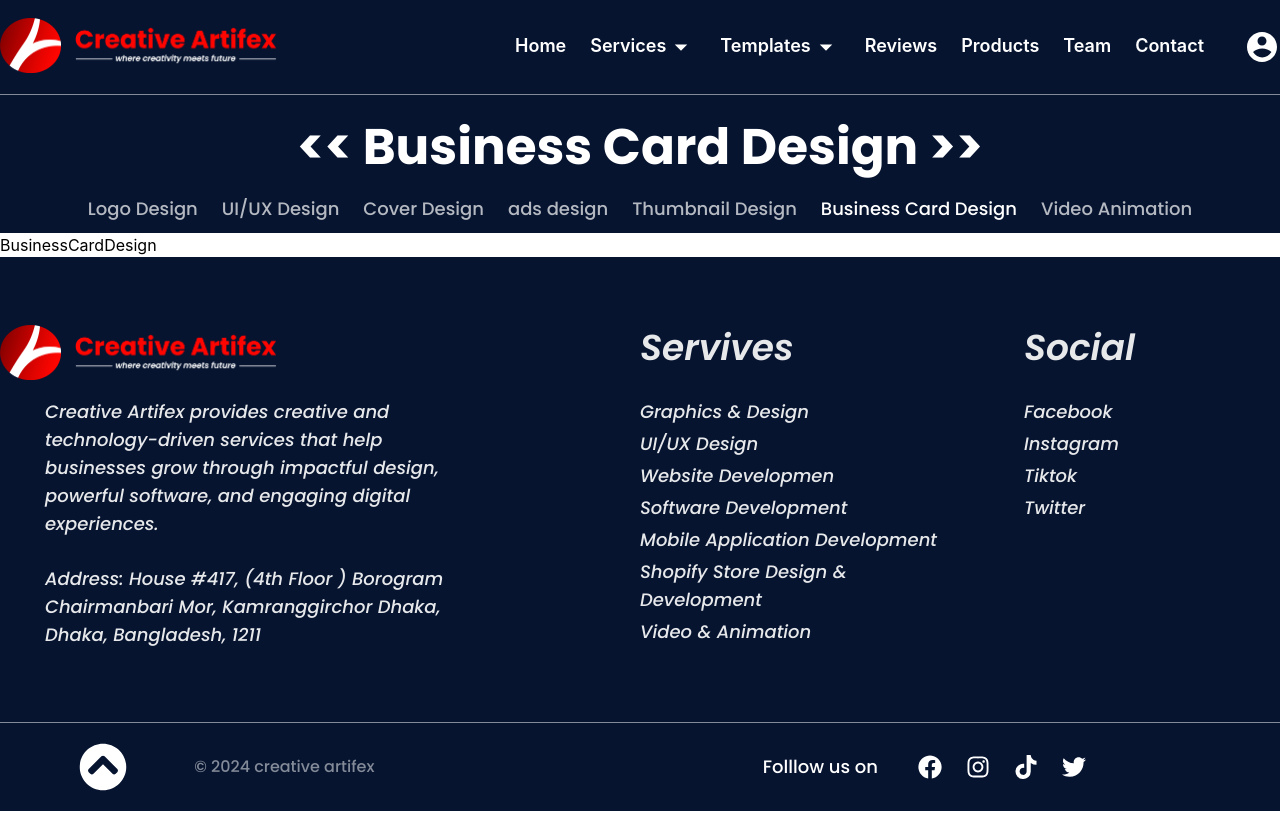
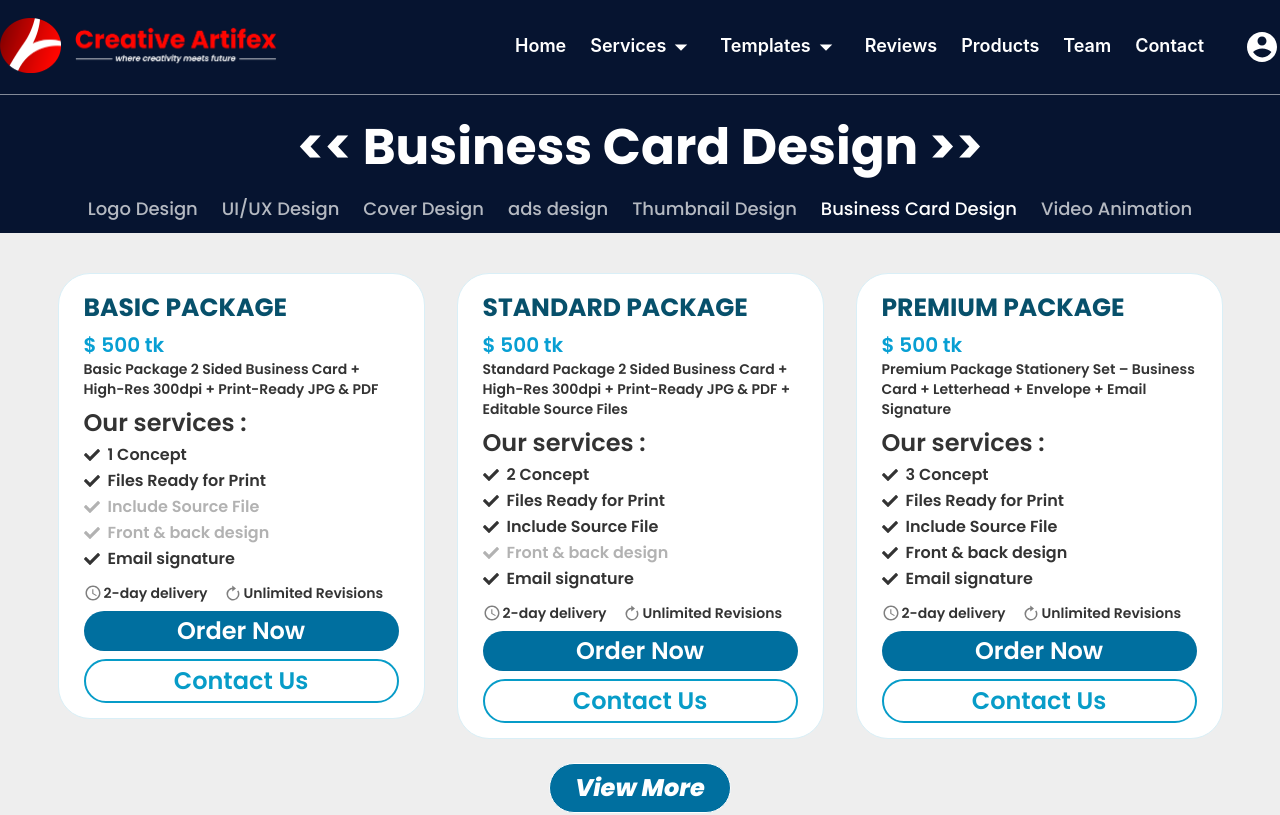
Before and after one commit to mdshavoahmadejoydev/Creative-Artifex, a React (Vite) app: page /services/graphic-multimedia/business-card-design in a window 1280 px wide. Shown: the top 815 px of the page. Built offline with nearby package versions, Linux system fonts and the light colour scheme.

Commit message:
graphic and multimedia all pages

```diff
--- a/src/components/PackageItemCard.jsx
+++ b/src/components/PackageItemCard.jsx
@@ -5,13 +5,16 @@ import { MdAccessTime } from "react-icons/md";
 import { BiRevision } from 'react-icons/bi';
 
 
-const PackageItemCard = ({packagename,pricemoney,provide1,provide2, provide3, provide4, provide5, provide6, provide7,provide8, notprovide1, notprovide2, notprovide3, notprovide4, notprovide5, notprovide6, notprovide7, notprovide8, time}) => {
+const PackageItemCard = ({packagename,pricemoney,provide1,provide2, provide3, provide4, provide5, provide6, provide7,provide8, notprovide1, notprovide2, notprovide3, notprovide4, notprovide5, notprovide6, notprovide7, notprovide8, time,aboutPackage}) => {
   return (
     <div className="w-91.75 bg-white px-6.25 py-15 rounded-4xl font-poppins border border-D9EFF7 hover:shadow-[0px_2px_10px_2px_rgba(0,0,0,0.3)] duration-200">
       <h5 className="font-bold text-25 text-07506B">{packagename}</h5>
       <p className="font-semibold text-xl text-079FD3 mt-1 -mb-2">
         $ {pricemoney}
       </p>
+
+      <p className='font-poppins font-semibold text-sm text-black/80 my-2'>{aboutPackage}</p>
+
       <p className="font-semibold text-2xl text-black/80">Our services :</p>
 
       <Flex
--- a/src/pages/AdsDesign.jsx
+++ b/src/pages/AdsDesign.jsx
@@ -1,9 +1,58 @@
-import React from 'react'
+import React from "react";
+import Container from "../components/Container";
+import Flex from "../components/Flex";
+import PackageItemCard from "../components/PackageItemCard";
+import Schedule from "../components/Schedule";
 
 const AdsDesign = () => {
   return (
-    <div>AdsDesign</div>
-  )
-}
+    <div className="bg-EEEEEE py-10">
+      <Container>
+        <Flex className={`justify-center items-start gap-8`}>
+          <PackageItemCard
+            packagename="BASIC PACKAGE"
+            pricemoney="500 tk"
+            aboutPackage={`ESSENTIAL PACK 5 Static Post Templates for your Social Media ✅ Unique & Editable Designs in Canva`}
+            provide1="Feed template"
+            provide2="Include source file"
+            provide3="5 posts"
+            notprovide2={true}
+            notprovide3={true}
+            time={`2`}
+          />
 
-export default AdsDesign
+          <PackageItemCard
+            packagename="STANDARD PACKAGE"
+            pricemoney="500 tk"
+            aboutPackage={`GROWTH PACK 10 Premium Static Post Templates for your Social Media ✅ Unique Designs in Canva`}
+            provide1="Feed template"
+            provide2="Include source file"
+            provide3="10 posts"
+            notprovide3={true}
+            time={`2`}
+          />
+
+          <PackageItemCard
+            packagename="PREMIUM PACKAGE"
+            pricemoney="500 tk"
+            aboutPackage={`30 POST POWER PACKAGE ⚡️ 30 Premium Static Post Templates for your Social Media ✅ Knock me to discuss about it`}
+            provide1="Feed template"
+            provide2="Include source file"
+            provide3="13 posts"
+            time={`2`}
+          />
+        </Flex>
+
+        <Flex className={`justify-center`}>
+          <Schedule
+            text={`View More`}
+            hover={true}
+            className={`bg-006F9F! hover:bg-07506B! duration-200 mt-6`}
+          />
+        </Flex>
+      </Container>
+    </div>
+  );
+};
+
+export default AdsDesign;
--- a/src/pages/BusinessCardDesign.jsx
+++ b/src/pages/BusinessCardDesign.jsx
@@ -1,8 +1,63 @@
-import React from 'react'
+import React from "react";
+import Container from "../components/Container";
+import Flex from "../components/Flex";
+import PackageItemCard from "../components/PackageItemCard";
+import Schedule from "../components/Schedule";
 
 const BusinessCardDesign = () => {
   return (
-    <div>BusinessCardDesign</div>
+    <div className="bg-EEEEEE py-10">
+      <Container>
+        <Flex className={`justify-center items-start gap-8`}>
+          <PackageItemCard
+            packagename="BASIC PACKAGE"
+            pricemoney="500 tk"
+            aboutPackage={`Basic Package 2 Sided Business Card + High-Res 300dpi + Print-Ready JPG & PDF`}
+            provide1="1 Concept"
+            provide2="Files Ready for Print"
+            provide3="Include Source File"
+            provide4="Front & back design"
+            provide5="Email signature"
+            notprovide3={true}
+            notprovide4={true}
+            time={`2`}
+          />
+
+          <PackageItemCard
+            packagename="STANDARD PACKAGE"
+            pricemoney="500 tk"
+            aboutPackage={`Standard Package 2 Sided Business Card + High-Res 300dpi + Print-Ready JPG & PDF + Editable Source Files`}
+            provide1="2 Concept"
+            provide2="Files Ready for Print"
+            provide3="Include Source File"
+            provide4="Front & back design"
+            provide5="Email signature"
+            notprovide4={true}
+            time={`2`}
+          />
+
+          <PackageItemCard
+            packagename="PREMIUM PACKAGE"
+            pricemoney="500 tk"
+            aboutPackage={`Premium Package Stationery Set – Business Card + Letterhead + Envelope + Email Signature`}
+            provide1="3 Concept"
+            provide2="Files Ready for Print"
+            provide3="Include Source File"
+            provide4="Front & back design"
+            provide5="Email signature"
+            time={`2`}
+          />
+        </Flex>
+
+        <Flex className={`justify-center`}>
+          <Schedule
+            text={`View More`}
+            hover={true}
+            className={`bg-006F9F! hover:bg-07506B! duration-200 mt-6`}
+          />
+        </Flex>
+      </Container>
+    </div>
   )
 }
 
--- a/src/pages/CoverDesign.jsx
+++ b/src/pages/CoverDesign.jsx
@@ -1,8 +1,51 @@
 import React from 'react'
+import Container from '../components/Container'
+import Flex from '../components/Flex'
+import PackageItemCard from '../components/PackageItemCard'
 
 const CoverDesign = () => {
   return (
-    <div>CoverDesign</div>
+    <div className="bg-EEEEEE py-10">
+      <Container>
+        <Flex className={`justify-center items-start gap-8`}>
+
+            <PackageItemCard
+              packagename="BASIC PACKAGE"
+              pricemoney="500 tk"
+              aboutPackage={`Launch Ready Header One clean header or banner design for a platform of your choice`}
+              provide1="1 Asset"
+              provide2="Matching profile picture"
+              provide3="Include source file"
+              notprovide2={true}
+              notprovide3={true}
+              time={`2`}
+            />
+
+            <PackageItemCard
+              packagename="STANDARD PACKAGE"
+              pricemoney="500 tk"
+              aboutPackage={`Social Profile Sync Kit Header/banner + profile photo + mobile friendly optimization for 2 platforms`}
+              provide1="4 Asset"
+              provide2="Matching profile picture"
+              provide3="Include source file"
+              notprovide3={true}
+              time={`2`}
+            />
+
+            <PackageItemCard
+              packagename="PREMIUM PACKAGE"
+              pricemoney="500 tk"
+              aboutPackage={`Full Brand Presence Headers/Banners, profile images, and post templates for up to 4 platforms`}
+              provide1="9 Asset"
+              provide2="Matching profile picture"
+              provide3="Include source file"
+              time={`2`}
+            />
+
+
+          </Flex>
+      </Container>
+    </div>
   )
 }
 
--- a/src/pages/LogoDesign.jsx
+++ b/src/pages/LogoDesign.jsx
@@ -14,7 +14,7 @@ const LogoDesign = () => {
     <div className="bg-EEEEEE py-10">
       <Container>
 
-        <Flex className={`justify-center gap-8`}>
+        <Flex className={`justify-center items-start gap-8`}>
           <PackageItemCard
             packagename="BASIC PACKAGE"
             pricemoney="500 tk"
--- a/src/pages/ThumbnailDesign.jsx
+++ b/src/pages/ThumbnailDesign.jsx
@@ -1,9 +1,61 @@
-import React from 'react'
+import React from "react";
+import Container from "../components/Container";
+import Flex from "../components/Flex";
+import PackageItemCard from "../components/PackageItemCard";
+import Schedule from "../components/Schedule";
 
 const ThumbnailDesign = () => {
   return (
-    <div>ThumbnailDesign</div>
-  )
-}
+    <div className="bg-EEEEEE py-10">
+      <Container>
+        <Flex className={`justify-center items-start gap-8`}>
+          <PackageItemCard
+            packagename="BASIC PACKAGE"
+            pricemoney="500 tk"
+            aboutPackage={`x1 Professional thumbnail within 24hrs`}
+            provide1="1 thumbnail"
+            provide2="Image sourcing"
+            provide3="Custom designed images"
+            provide4="Include source file"
+            notprovide3={true}
+            notprovide4={true}
+            time={`2`}
+          />
 
-export default ThumbnailDesign
+          <PackageItemCard
+            packagename="STANDARD PACKAGE"
+            pricemoney="500 tk"
+            aboutPackage={`x1 ULTRA thumbnail with bold visuals and high-converting design`}
+            provide1="7 thumbnail"
+            provide2="Image sourcing"
+            provide3="Custom designed images"
+            provide4="Include source file"
+            notprovide4={true}
+            time={`2`}
+          />
+
+          <PackageItemCard
+            packagename="PREMIUM PACKAGE"
+            pricemoney="500 tk"
+            aboutPackage={`x10 Ultra Thumbnails - Bundle Deal`}
+            provide1="10 thumbnail"
+            provide2="Image sourcing"
+            provide3="Custom designed images"
+            provide4="Include source file"
+            time={`2`}
+          />
+        </Flex>
+
+        <Flex className={`justify-center`}>
+          <Schedule
+            text={`View More`}
+            hover={true}
+            className={`bg-006F9F! hover:bg-07506B! duration-200 mt-6`}
+          />
+        </Flex>
+      </Container>
+    </div>
+  );
+};
+
+export default ThumbnailDesign;
--- a/src/pages/UiUxDesign.jsx
+++ b/src/pages/UiUxDesign.jsx
@@ -5,11 +5,9 @@ import PackageItemCard from "../components/PackageItemCard";
 
 const UiUxDesign = () => {
   return (
-
     <div className="bg-EEEEEE py-10">
       <Container>
-    <Flex className={`justify-center gap-6`}>
-
+        <Flex className={`justify-center items-start gap-6`}>
           <PackageItemCard
             packagename="BASIC PACKAGE"
             pricemoney="500 tk"
@@ -23,7 +21,7 @@ const UiUxDesign = () => {
           />
 
           <PackageItemCard
-        packagename="BASIC PACKAGE"
+            packagename="STANDAND PACKAGE"
             pricemoney="500 tk"
             provide1="1 page"
             provide2="Responsive design"
@@ -34,7 +32,7 @@ const UiUxDesign = () => {
           />
 
           <PackageItemCard
-        packagename="BASIC PACKAGE"
+            packagename="PREMIUM PACKAGE"
             pricemoney="500 tk"
             provide1="1 page"
             provide2="Responsive design"
@@ -42,7 +40,6 @@ const UiUxDesign = () => {
             provide4="Source file"
             time={`3`}
           />
-
         </Flex>
       </Container>
     </div>
--- a/src/pages/VideoAnimations.jsx
+++ b/src/pages/VideoAnimations.jsx
@@ -2,7 +2,7 @@ import React from 'react'
 
 const VideoAnimations = () => {
   return (
-    <div className='h-[500px] bg-red-400'>VideoAnimations</div>
+    <div className='h-40 bg-EEEEEE font-poppins font-bold text-4xl items-center text-black/50 text-center pt-14'>Services in not include</div>
   )
 }
 
```
Also changed, not shown: src/sections/Header.jsx (+17 -18 lines). Lines whose indentation alone changed are shown as unchanged.
